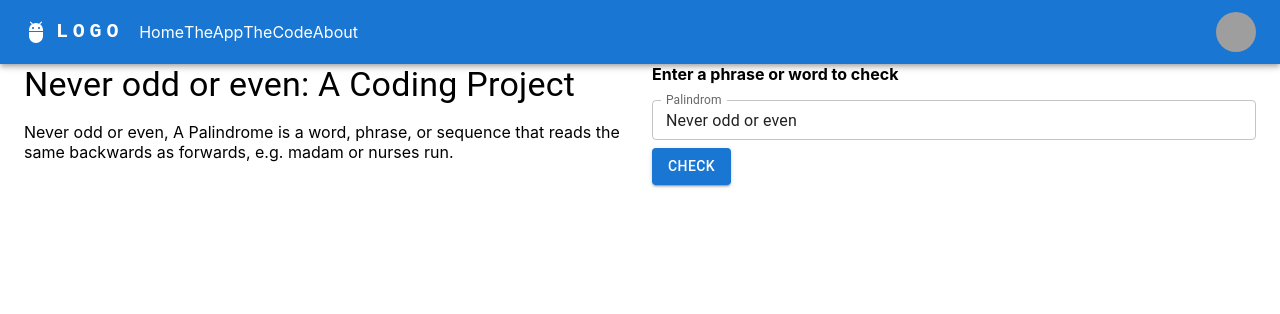
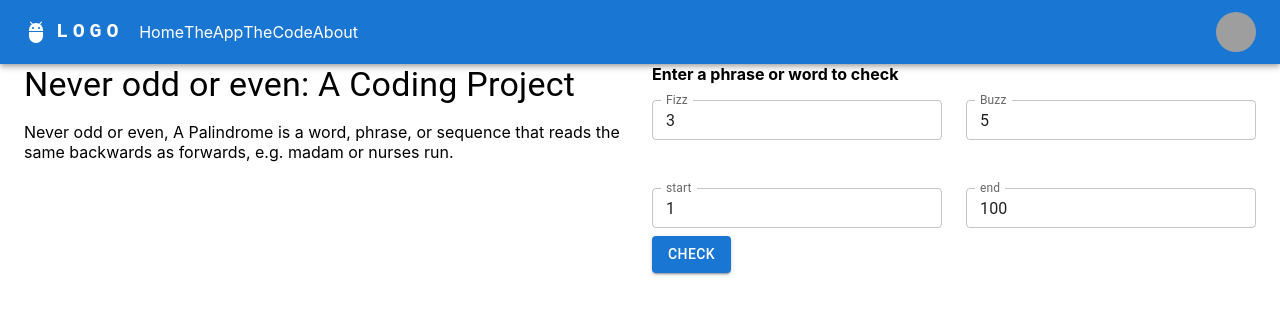
Before and after one commit to brocode19/palindromeapp, a React (Create React App) app: page /TheApp in a window 1280 px wide. Shown: the top 314 px of the page. Built offline with nearby package versions, Linux system fonts and the light colour scheme; grey boxes are pictures that could not be loaded; the HTML template or start-up script is replaced by a standard one.

Commit message:
added input fields

```diff
--- a/package.json
+++ b/package.json
@@ -13,6 +13,7 @@
     "@testing-library/react": "^13.4.0",
     "@testing-library/user-event": "^13.5.0",
     "material-ui-popup-state": "^4.1.0",
+    "mdb-react-ui-kit": "^5.0.0",
     "react": "^18.2.0",
     "react-dom": "^18.2.0",
     "react-icons": "^4.6.0",
--- a/src/pages/TheApp.js
+++ b/src/pages/TheApp.js
@@ -5,31 +5,30 @@ import AlertTitle from "@mui/material/AlertTitle";
 import Stack from "@mui/material/Stack";
 
 const TheApp = () => {
+  const [name, setName] = React.useState("Never odd or even");
+  const [active, setActive] = useState(false);
 
-  const [name, setName] = React.useState("Never odd or even");
-  const [reversed, setReversed] = useState("");
-  const [active, setActive] = useState(false);
-  const [palindrom, setPalindrome] = useState(false);
 
-  const handleChange = (event) => {
-    setName(event.target.value);
-    setActive(false);
-  };
+  const [input, setInput] = useState({
+    fizz: 3,
+    buzz: 5,
+    start:1,
+    end: 100,
+  });
+
+  function handleChange(event) {
+    const { name, value } = event.target;
+
+    setInput({
+      ...input,
+      [name]: value,
+    });
+
+  }
 
   const handleSubmit = () => {
     setActive(true);
 
-    const preprocessing_regex = /[^a-zA-Z0-9]/g;
-    const processed_string = name
-      .toLowerCase()
-      .replace(preprocessing_regex, "");
-    const integrity_check = processed_string.split("").reverse().join("");
-    setReversed(integrity_check);
-    if (processed_string === integrity_check) {
-      setPalindrome(true);
-    } else {
-      setPalindrome(false);
-    }
   };
   return (
     <div className="mt-5">
@@ -47,36 +46,67 @@ const TheApp = () => {
           </Grid>
           <Grid item xs={12} sm={12} md={4} lg={6}>
             <b>Enter a phrase or word to check</b>
+            <Grid container spacing={3}>
+              <Grid item xs={6} lg={6}>
+                {" "}
                 <TextField
                   margin="normal"
                   size="small"
                   fullWidth
                   id="outlined-basic"
-              label="Palindrom"
+                  label="Fizz"
                   variant="outlined"
-              value={name}
+                  value={input.fizz}
+                  name='fizz'
                   onChange={handleChange}
                 />
+              </Grid>
+              <Grid item xs={6} lg={6}>
+                {" "}
+                <TextField
+                  margin="normal"
+                  size="small"
+                  fullWidth
+                  id="outlined-basic"
+                  label="Buzz"
+                  variant="outlined"
+                  value={input.buzz}
+                  name='buzz'
+                  onChange={handleChange}
+                />
+              </Grid>
+              <Grid item xs={6} lg={6}>
+                {" "}
+                <TextField
+                  margin="normal"
+                  size="small"
+                  fullWidth
+                  id="outlined-basic"
+                  label="start"
+                  variant="outlined"
+                  value={input.start}
+                  name='start'
+                  onChange={handleChange}
+                />
+              </Grid>
+              <Grid item xs={6} lg={6}>
+                {" "}
+                <TextField
+                  margin="normal"
+                  size="small"
+                  fullWidth
+                  id="outlined-basic"
+                  label="end"
+                  variant="outlined"
+                  value={input.end}
+                  name='end'
+                  onChange={handleChange}
+                />
+              </Grid>
+            </Grid>
             <Button className="mb-3" onClick={handleSubmit} variant="contained">
               check
             </Button>
-            {active && (
-              <Stack sx={{ width: "100%" }} spacing={2}>
-                {palindrom ? (
-                  <Alert severity="success">
-                    <AlertTitle>
-                      Well done you have entered a Palindrome
-                    </AlertTitle>
-                    your string reversed is <strong>{reversed}</strong>
-                  </Alert>
-                ) : (
-                  <Alert severity="info">
-                    <AlertTitle>Info</AlertTitle>
-                    <strong>{name}</strong> is not a Palindrome
-                  </Alert>
-                )}
-              </Stack>
-            )}
           </Grid>
         </Grid>
       </Container>
```
Also changed, not shown: 1 other file (tests, documents, lock files or other folders). Lines whose indentation alone changed are shown as unchanged.
